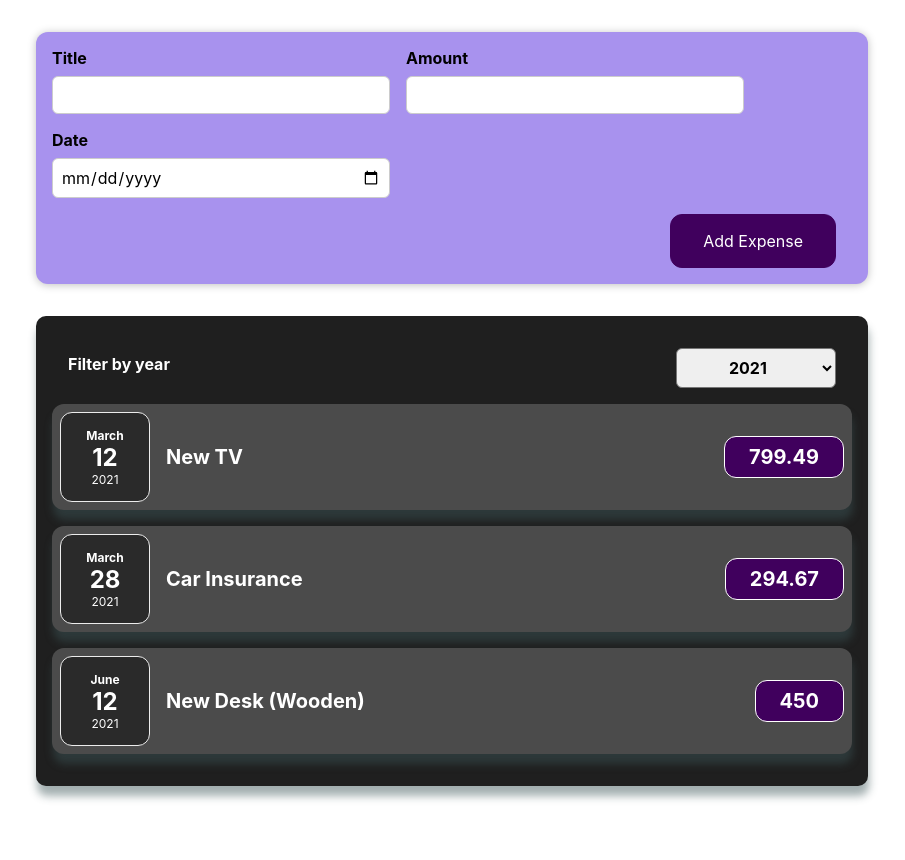
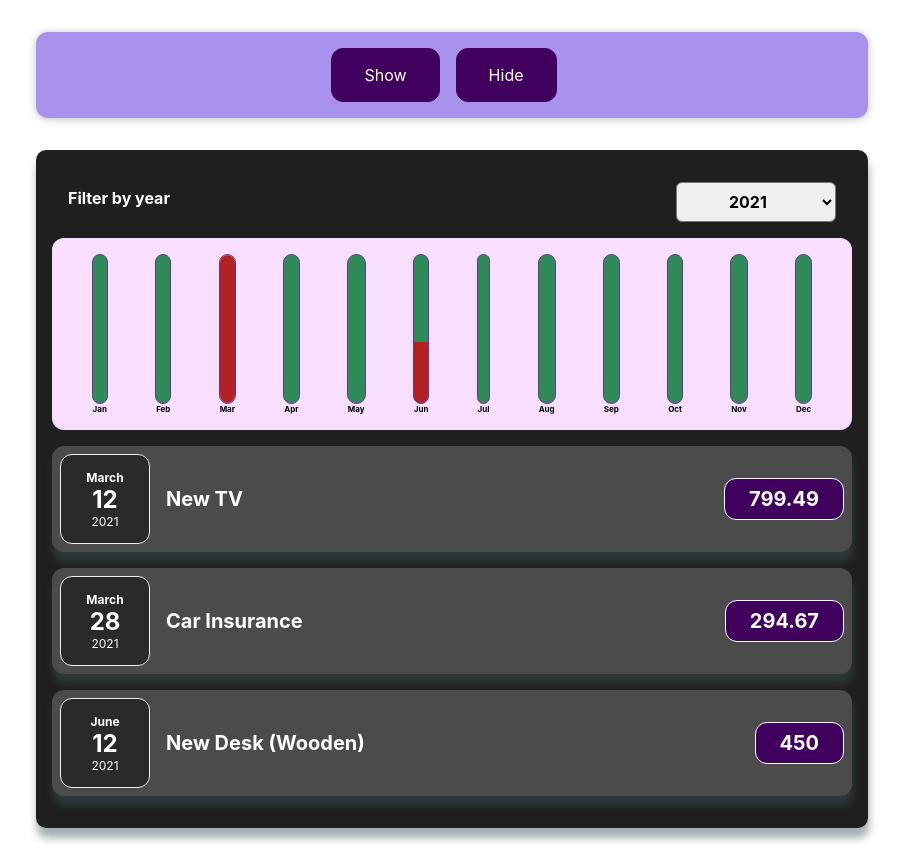
Before and after one commit to Offhazar/lesson, a React (Create React App) app: page / in a window 1280 px wide. Shown: the whole page, without its empty margins (188-1093 px from the left). Before the commit the page ends 818 px from the top, so only its background shows below. Built offline with nearby package versions, Linux system fonts and the light colour scheme.

Commit message:
Lesson and HW38

```diff
--- /dev/null
+++ b/src/components/Chart/Chart.css
@@ -0,0 +1,9 @@
+.chart {
+  padding: 1rem;
+  border-radius: 12px;
+  background-color: #f8dfff;
+  text-align: center;
+  display: flex;
+  justify-content: space-around;
+  height: 10rem;
+}
--- /dev/null
+++ b/src/components/Chart/Chart.js
@@ -0,0 +1,26 @@
+import React from 'react';
+import './Chart.css';
+import ChartBar from './ChartBar';
+
+const Chart = (props) => {
+  const dataPointValues = props.dataPoints.map((dataPoint) => dataPoint.value);
+  const totalMax = Math.max(...dataPointValues);
+  console.log(props.dataPoint);
+
+  return (
+    <div className="chart">
+      {props.dataPoints.map((dataPoint) => {
+        return (
+          <ChartBar
+            key={dataPoint.label}
+            value={dataPoint.value}
+            maxValue={totalMax}
+            label={dataPoint.label}
+          />
+        );
+      })}
+    </div>
+  );
+};
+
+export default Chart;
--- /dev/null
+++ b/src/components/Chart/ChartBar.css
@@ -0,0 +1,30 @@
+.chart-bar {
+  height: 100%;
+  display: flex;
+  flex-direction: column;
+  align-items: center;
+}
+
+.chart-bar__inner {
+  height: 100%;
+  width: 100%;
+  border: 1px solid rebeccapurple;
+  border-radius: 12px;
+  background-color: seagreen;
+  overflow: hidden;
+  display: flex;
+  flex-direction: column;
+  justify-content: flex-end;
+}
+
+.chart-bar__fill {
+  background-color: firebrick;
+  width: 100%;
+  transition: all 0.3s ease-out;
+}
+
+.chart-bar__label {
+  font-weight: bold;
+  font-size: 0.5rem;
+  text-align: center;
+}
--- /dev/null
+++ b/src/components/Chart/ChartBar.js
@@ -0,0 +1,19 @@
+import React from 'react';
+import './ChartBar.css';
+
+const ChartBar = (props) => {
+  let barHeight = '0%';
+  if (props.maxValue > 0) {
+    barHeight = Math.round((props.value / props.maxValue) * 100) + '%';
+  }
+  return (
+    <div className="chart-bar">
+      <div className="chart-bar__inner">
+        <div className="chart-bar__fill" style={{ height: barHeight }}></div>
+      </div>
+      <div className="chart-bar__label">{props.label}</div>
+    </div>
+  );
+};
+
+export default ChartBar;
--- a/src/components/Expense/Expenses.js
+++ b/src/components/Expense/Expenses.js
@@ -4,6 +4,8 @@ import './Expenses.css';
 import Card from '../../UI/Card';
 import ExpensesFilter from './ExpensesFilter';
 import { useState } from 'react/cjs/react.development';
+import ExpensesList from './ExpensesList';
+import ExpensesChart from './ExpensesChat';
 
 function Expenses(props) {
   const [filteredYear, setfilteredYear] = useState('2021');
@@ -19,37 +21,12 @@ function Expenses(props) {
 
   return (
     <Card className="expenses">
-      {
-        <ExpensesFilter
-          selected={filteredYear}
-          onChangeFilter={filterChangeHundler}
-        />
-        // <ExpenseItem
-        //   title={props.expenses[0].title}
-        //   amount={props.expenses[0].amount}
-        //   date={props.expenses[0].date}
-        // />
-        // <ExpenseItem
-        //   title={props.expenses[1].title}
-        //   amount={props.expenses[1].amount}
-        //   date={props.expenses[1].date}
-        // />
-        // <ExpenseItem
-        //   title={props.expenses[2].title}
-        //   amount={props.expenses[2].amount}
-        //   date={props.expenses[2].date}
-        // /> */}
-      }
-      {expenseFilter.map((el) => {
-        return (
-          <ExpenseItem
-            title={el.title}
-            amount={el.amount}
-            date={el.date}
-            key={el.id}
-          />
-        );
-      })}
+      <ExpensesFilter
+        selected={filteredYear}
+        onChangeFilter={filterChangeHundler}
+      />
+      <ExpensesChart items={expenseFilter} />
+      <ExpensesList expenses={expenseFilter} />
     </Card>
   );
 }
--- /dev/null
+++ b/src/components/Expense/ExpensesChat.js
@@ -0,0 +1,28 @@
+import React from 'react';
+import Chart from '../Chart/Chart';
+
+const ExpensesChart = (props) => {
+  const chartDataPoints = [
+    { label: 'Jan', value: 0 },
+    { label: 'Feb', value: 0 },
+    { label: 'Mar', value: 0 },
+    { label: 'Apr', value: 0 },
+    { label: 'May', value: 0 },
+    { label: 'Jun', value: 0 },
+    { label: 'Jul', value: 0 },
+    { label: 'Aug', value: 0 },
+    { label: 'Sep', value: 0 },
+    { label: 'Oct', value: 0 },
+    { label: 'Nov', value: 0 },
+    { label: 'Dec', value: 0 },
+  ];
+
+  for (const expense of props.items) {
+    const expenseMount = expense.date.getMonth();
+    chartDataPoints[expenseMount].value += expense.amount;
+  }
+
+  return <Chart dataPoints={chartDataPoints} />;
+};
+
+export default ExpensesChart;
--- /dev/null
+++ b/src/components/Expense/ExpensesList.css
@@ -0,0 +1,8 @@
+.expenses-list {
+  list-style: none;
+  padding: 0;
+}
+.expenses-list__fallback {
+  color: white;
+  text-align: center;
+}
--- /dev/null
+++ b/src/components/Expense/ExpensesList.js
@@ -0,0 +1,26 @@
+import React from 'react';
+import ExpenseItem from './ExpenseItem';
+import './ExpensesList.css';
+
+const ExpensesList = (props) => {
+  if (props.expenses.length === 0) {
+    return <h2 className="expenses-list__fallback">No Expense Found</h2>;
+  }
+
+  return (
+    <ul className="expenses-list">
+      {props.expenses.map((el) => {
+        return (
+          <ExpenseItem
+            title={el.title}
+            amount={el.amount}
+            date={el.date}
+            key={el.id}
+          />
+        );
+      })}
+    </ul>
+  );
+};
+
+export default ExpensesList;
--- a/src/components/NewExpense/NewExpense.js
+++ b/src/components/NewExpense/NewExpense.js
@@ -14,9 +14,19 @@ const NewExpense = (props) => {
 
     props.onAddEXpnese(expenseData);
   };
+  const App = () => {
+    const [visible, setVisible] = React.useState(false);
+    return (
+      <div>
+        <button onClick={() => setVisible(true)}>Show</button>
+        <button onClick={() => setVisible(false)}>Hide</button>
+        {visible && <ExpenseForm onSaveExpenseDate={saveExpenseDataHundler} />}
+      </div>
+    );
+  };
   return (
     <div className="new-expense">
-      <ExpenseForm onSaveExpenseDate={saveExpenseDataHundler} />
+      <App />
     </div>
   );
 };
```
